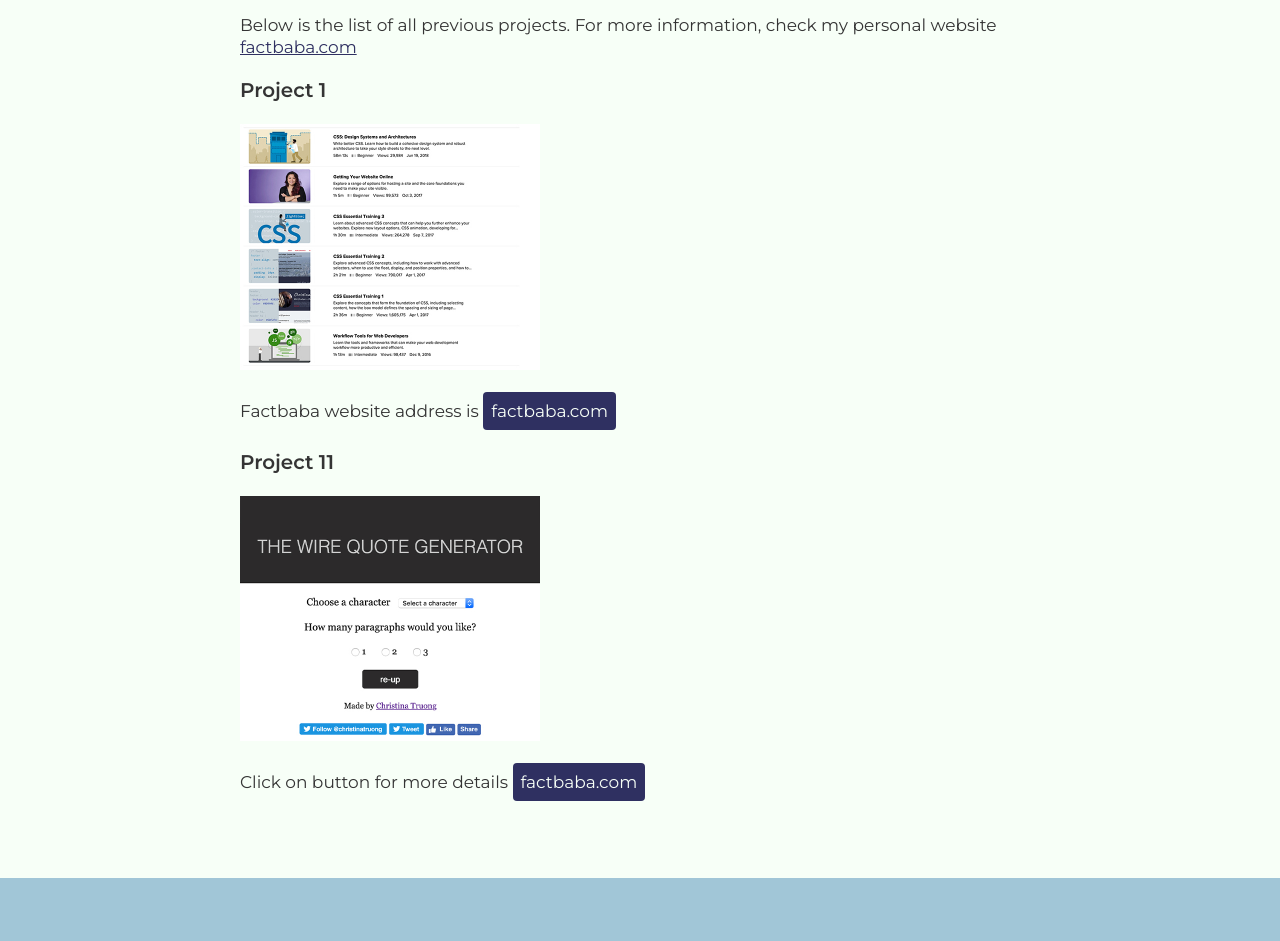
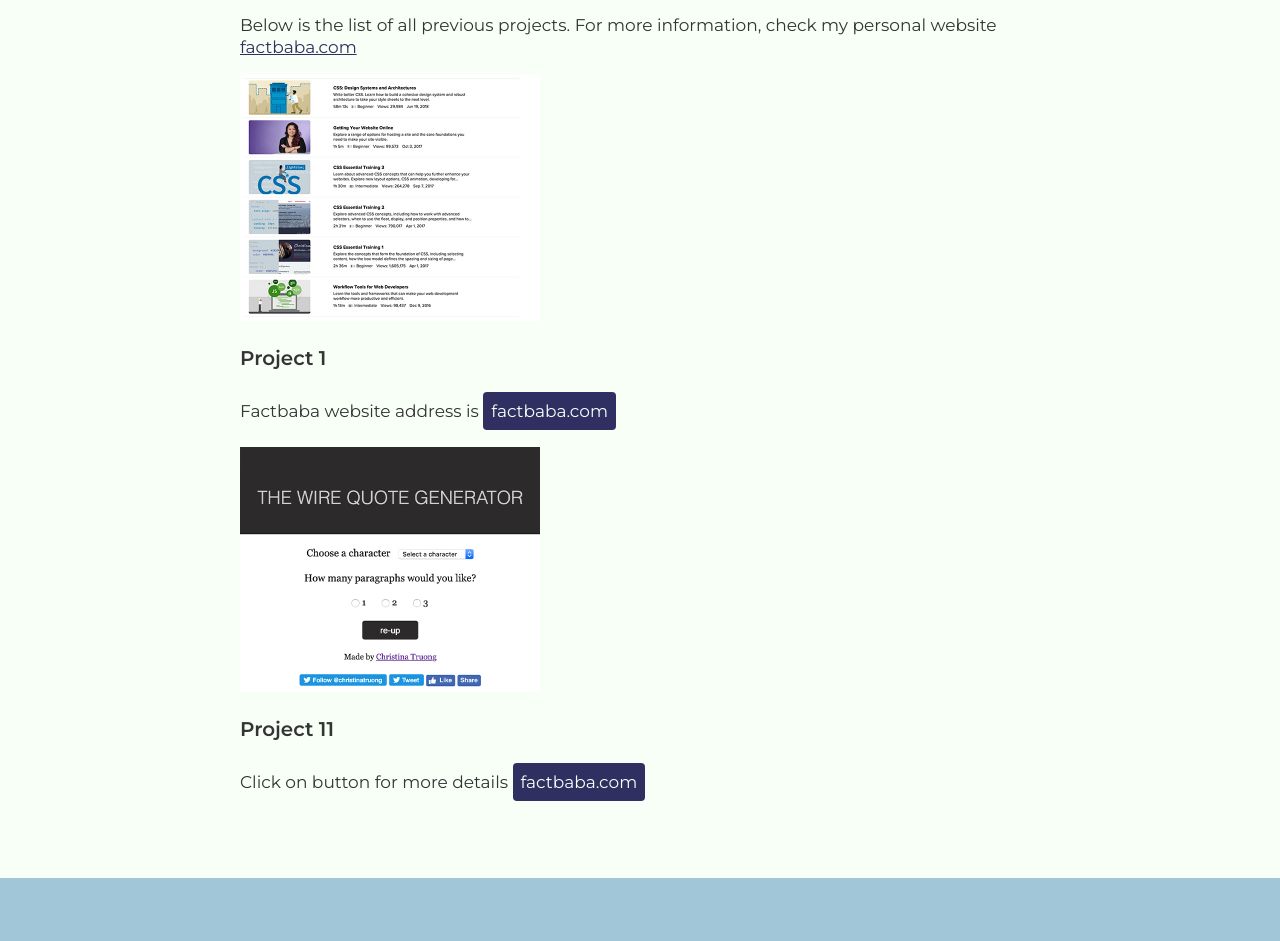
Before and after one commit to Rathod-Harshit/Web-dev, a plain HTML site: page basic html + css/index.html in a window 1280 px wide. Shown: the part 402-1343 px from the top of the page. Drawn offline with Linux system fonts and the light colour scheme.

Commit message:
Update index.html

```diff
--- a/basic html + css/index.html
+++ b/basic html + css/index.html
@@ -26,16 +26,16 @@
                 <p>Below is the list of all previous projects. For more information, check my personal website <a href="https://factbaba.com"> factbaba.com</a>
                 </p>
 
-                <section>
+                <section class="pro-list">
+                    <img src="images/project-courses.jpg" alt="to be added later">
                     <h3>Project 1</h3>
-                    <img src="images/project-courses.jpg" alt="to be added later">
                     <p>Factbaba website address is
                         <a class="btn" href="https://factbaba.com" target="_blank">factbaba.com</a></p>
                 </section>
 
-                <section>
+                <section class="pro-list">
+                    <img src="images/project-wire-ipsum.jpg" alt="to be added later">
                     <h3>Project 11</h3>
-                    <img src="images/project-wire-ipsum.jpg" alt="to be added later">
                     <p>Click on button for more details
                         <a class="btn" href="https://factbaba.com" target="_blank">factbaba.com</a></p>
                 </section>
```
